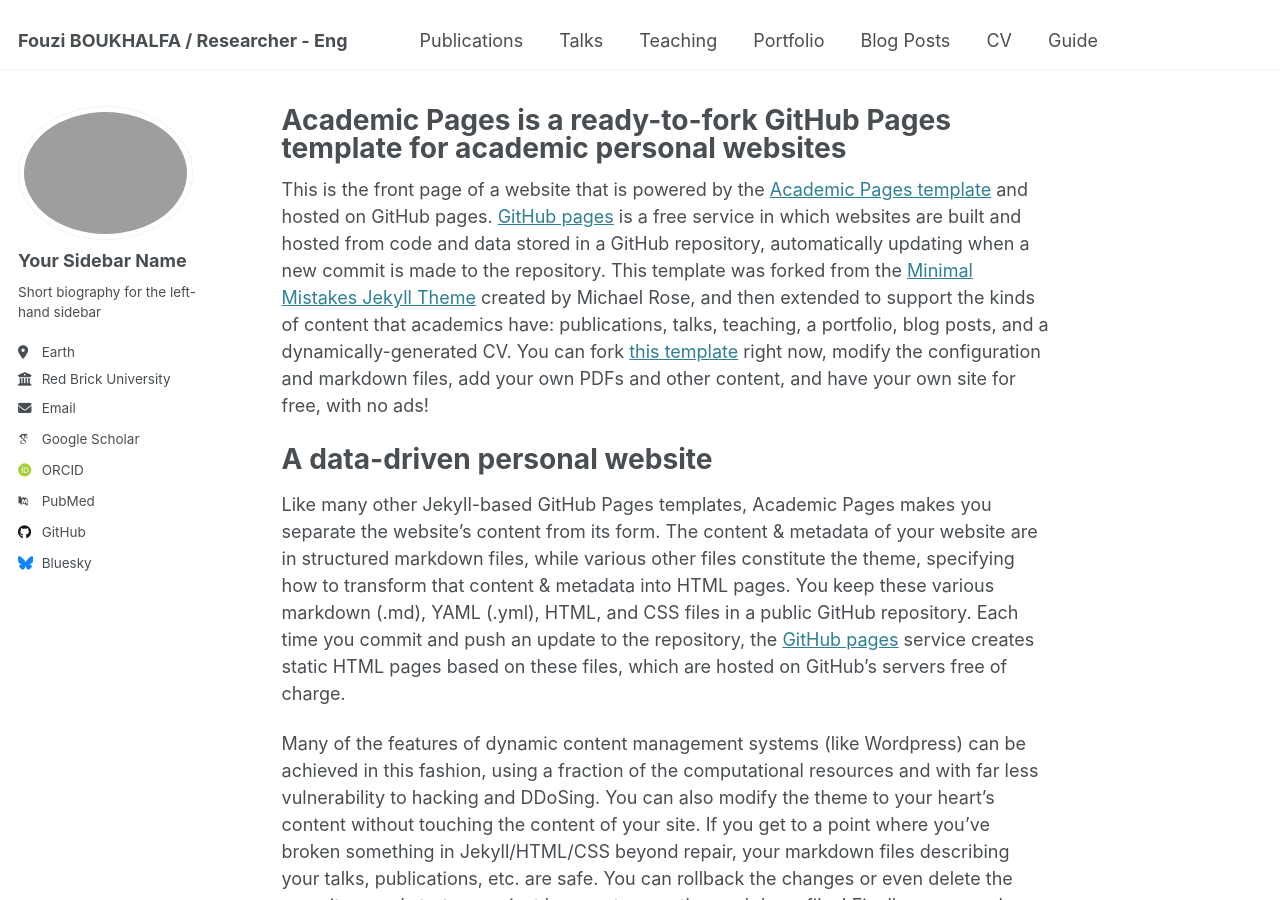
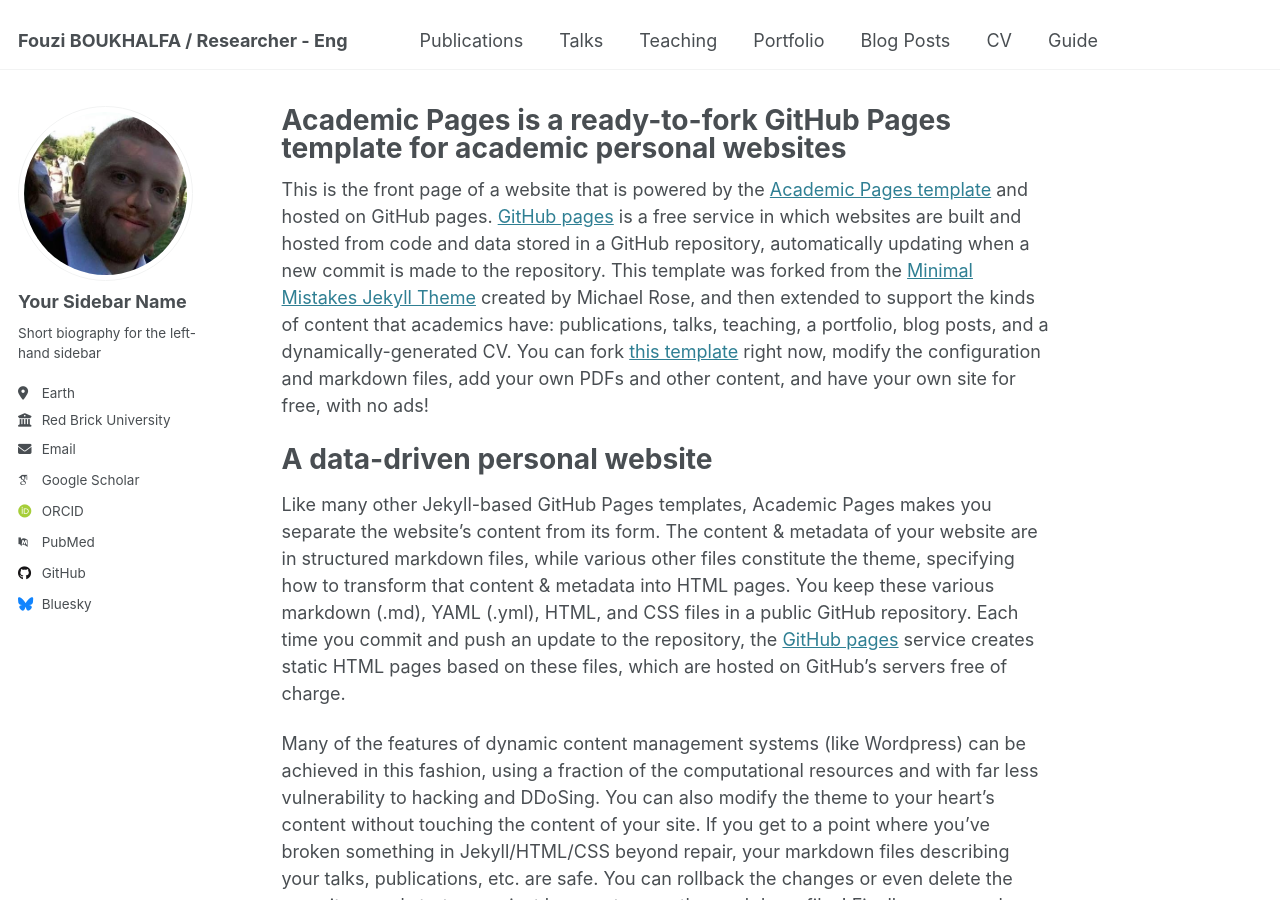
Before and after one commit to FBoukhalfa/FBoukhalfa.github.io, a Jekyll site: the page built from _pages/about.md, in a window 1280 px wide and 900 px high. Built offline with Jekyll 4.4.1, drawn with Linux system fonts in a browser that asks for light colours; some web fonts are replaced.

Commit message:
Update _config.yml

```diff
--- a/_config.yml
+++ b/_config.yml
@@ -22,7 +22,7 @@ repository               : "academicpages/academicpages.github.io"
 #               Additional customization can be done by editing /_includes/author-profile.html
 author:
   # Biographic information
-  avatar           : "MyPicture.jpeg"
+  avatar           : "MyPicture.png"
   name             : "Your Sidebar Name"
   pronouns         : # example: "she/her"
   bio              : "Short biography for the left-hand sidebar"
```
